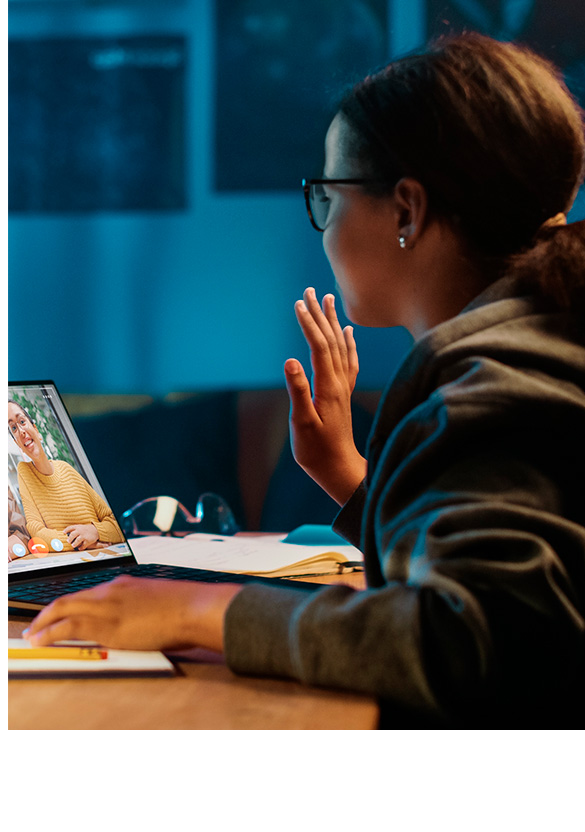
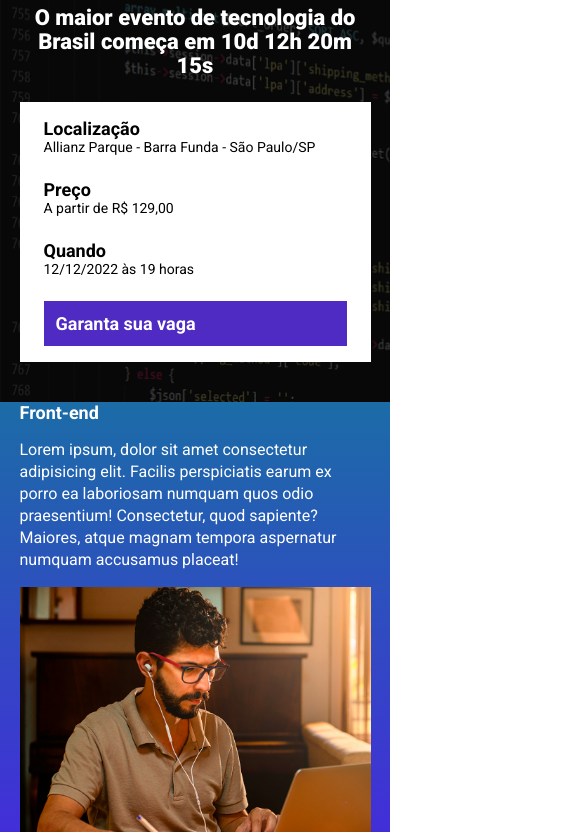
Before and after one commit to wildw0/ebac_tech_talks, a website built with Parcel: page src/index.html in a window 390 px wide. Shown: the part 98-930 px from the top of the page, 585 px wide, since content can reach past the window. Before the commit the page ends 844 px from the top, so only its background shows below. Built offline with nearby package versions, Linux system fonts and the light colour scheme.

```diff
--- a/src/index.html
+++ b/src/index.html
@@ -3,14 +3,78 @@
 <head>
     <meta charset="UTF-8">
     <meta name="viewport" content="width=device-width, initial-scale=1.0">
-    <title>Document</title>
+    <title>EBAC Tech Talks</title>
+    <link rel="preconnect" href="https://fonts.googleapis.com">
+    <link rel="preconnect" href="https://fonts.gstatic.com" crossorigin>
+    <link href="https://fonts.googleapis.com/css2?family=Roboto:wght@400;700;900&display=swap" rel="stylesheet">
+
     <link rel="stylesheet" href="styles/main.scss">
 </head>
 <body>
-    <h1>
-        olá
-    </h1>
-    <img src="/src/images/backend.png" alt="">
+    <header class="hero">
+        <div class="container">
+            <img class="hero__logo" src="./images/ebac_logo.svg" alt="EBAC">
+            <p class="hero__text">
+                O maior evento de tecnologia do Brasil começa em 10d 12h 20m 15s
+            </p>
+            <div class="infos-bar">
+                <ul class="infos-bar__infos">
+                    <li class="infos-bar__infos__item">
+                        <b>Localização</b>
+                        Allianz Parque - Barra Funda - São Paulo/SP
+                    </li>
+                    <li class="infos-bar__infos__item">
+                        <b>Preço</b>
+                        A partir de R$ 129,00
+                    </li>
+                    <li class="infos-bar__infos__item">
+                        <b>Quando</b>
+                        12/12/2022 às 19 horas
+                    </li>
+                </ul>
+                <a href="#" class="button button--primary">Garanta sua vaga</a>
+            </div>
+        </div>
+    </header>
+    <section class="event--frontend">
+    <div class="container">
+        <div class="event__details">
+            <h2 class="event__details__title">Front-end</h2>
+            <p class="event__details__description">Lorem ipsum, dolor sit amet consectetur adipisicing elit. Facilis perspiciatis earum ex porro ea laboriosam numquam quos odio praesentium! Consectetur, quod sapiente? Maiores, atque magnam tempora aspernatur numquam accusamus placeat!</p>
+        </div>
+        <img class="event__image" src="/src/images/frontend.png" alt="Front-end">
+    </div>
+    </section>
+
+    <section class="event--ui-ux">
+        <div class="container">
+            <div class="event__details">
+                <h2 class="event__details__title">UI/UX</h2>
+                <p class="event__details__description">Lorem ipsum, dolor sit amet consectetur adipisicing elit. Facilis perspiciatis earum ex porro ea laboriosam numquam quos odio praesentium! Consectetur, quod sapiente? Maiores, atque magnam tempora aspernatur numquam accusamus placeat!</p>
+            </div>
+            <img class="event__image" src="/src/images/frontend.png" alt="Front-end">
+        </div>
+        </section>
+
+        <section class="event--data-science">
+            <div class="container">
+                <div class="event__details">
+                    <h2 class="event__details__title">Data science</h2>
+                    <p class="event__details__description">Lorem ipsum, dolor sit amet consectetur adipisicing elit. Facilis perspiciatis earum ex porro ea laboriosam numquam quos odio praesentium! Consectetur, quod sapiente? Maiores, atque magnam tempora aspernatur numquam accusamus placeat!</p>
+                </div>
+                <img class="event__image" src="/src/images/frontend.png" alt="Front-end">
+            </div>
+            </section>
+
+            <section class="event--backend">
+                <div class="container">
+                    <div class="event__details">
+                        <h2 class="event__details__title">Back-end</h2>
+                        <p class="event__details__description">Lorem ipsum, dolor sit amet consectetur adipisicing elit. Facilis perspiciatis earum ex porro ea laboriosam numquam quos odio praesentium! Consectetur, quod sapiente? Maiores, atque magnam tempora aspernatur numquam accusamus placeat!</p>
+                    </div>
+                    <img class="event__image" src="/src/images/frontend.png" alt="Front-end">
+                </div>
+            </section>
     <script src="scripts/main.js"></script>
 </body>
 </html>
--- /dev/null
+++ b/src/styles/_event.scss
@@ -0,0 +1,63 @@
+@use 'variables';
+
+.event {
+    padding: 80px 0;
+
+    &--frontend {
+        background-image: linear-gradient(variables.$blue1, variables.$blue2);
+    }
+
+    &--ui-ux {
+        background-image: linear-gradient(variables.$blue2, variables.$pink);
+    }
+
+    &--data-science {
+        background-image: linear-gradient(variables.$pink, variables.$yellow);
+    }
+
+    &--backend {
+        background-image: linear-gradient(variables.$yellow, variables.$pink);
+    }
+
+    &--image-left {
+        .container {
+            flex-direction: row-reverse;
+        }
+    }
+
+    .container {
+        display: flex;
+        gap: 40px;
+    }
+
+    &__image {
+        max-width: 360px;
+    }
+
+    &__details {
+        &__title {
+            font-size: 18px;
+            font-weight: bold;
+            margin-bottom: 16px;
+        }
+
+        &__description {
+            line-height: 22px;
+        }
+    }
+
+    @media (max-width: 640px) {
+        .container {
+            display: block;
+        }
+
+        &__image {
+            width: 100%;
+        }
+
+        &__details {
+            margin-right: 0;
+            margin-bottom: 16px;
+        }
+    }
+}
--- /dev/null
+++ b/src/styles/_hero.scss
@@ -0,0 +1,59 @@
+@use 'variables';
+.hero {
+    padding-top: 60px;
+    padding-bottom: 100px;
+    background-image: url(../images/fundo.png);
+    background-repeat: no-repeat;
+    background-size: cover;
+    position: relative;
+
+    .container {
+        position: relative;
+    }
+
+    &::before {
+        position: absolute;
+        top: 0;
+        left: 0;
+        width: 100%;
+        height: 100%;
+        background-color: variables.$secTextColor;
+        content: '';
+        opacity: 0.7;
+    }
+
+    &__text {
+        margin-top: 64px;
+        margin-bottom: 64px;
+        font-size: 40px;
+        line-height: 56px;
+        font-weight: 800;
+        text-align: center;
+    }
+
+    &__logo {
+        display: block;
+        margin: 0 auto; // a centralização com 0 auto só funcionou pq do display block
+        height: 80px;
+    }
+
+    @media (max-width: 640px) {
+        padding: 40px 0;
+
+        &__logo {
+            height: 40px;
+        }
+
+        &__text {
+            font-size: 22px;
+            line-height: 24px;
+            margin: 24px 0;
+        }
+    }
+
+    @media (max-width: 1024px) {
+
+
+    }
+
+}
--- /dev/null
+++ b/src/styles/_variables.scss
@@ -0,0 +1,8 @@
+$textColor: #fff;
+$secTextColor: #000;
+
+$purple: #4f2ac3;
+$blue1:#1b6ca7;
+$blue2: #442bdb;
+$pink: #89223b;
+$yellow: #9c791d;
--- /dev/null
+++ b/src/styles/components/_buttons.scss
@@ -0,0 +1,25 @@
+@use '../variables';
+
+.button {
+    padding: 12px;
+    font-size: 18px;
+    font-weight: bold;
+    text-decoration: none;
+    text-align: center;
+    white-space: nowrap; //para não quebrar a linha no display flex ele força a linha, para quebrar a linho no flex eu utilizo flex-wrap:wrap
+
+    &--primary {
+        color: #fff;
+        background-color: variables.$purple;
+    }
+
+    @media (max-width: 640px) {
+        display: block;
+        width: 100%;
+    }
+
+    @media (max-width: 1024px) {
+        display: flex;
+        align-items: center;
+    }
+}
--- /dev/null
+++ b/src/styles/components/_infos_bar.scss
@@ -0,0 +1,43 @@
+@use '../variables';
+
+.infos-bar {
+    padding: 16px 24px;
+    background-color: variables.$textColor;
+    display: flex;
+    justify-content: space-between;
+
+    &__infos {
+    display: flex;
+    gap: 40px; //distancia entre os elementos
+
+        &__item {
+            font-size: 14px;
+            color: variables.$secTextColor;
+
+            b {
+                color: variables.$secTextColor;
+                font-size: 18px;
+                display: block;
+            }
+        }
+    }
+
+    @media (max-width: 640px) {
+        display: block;
+
+        &__infos {
+            display: block;
+
+            &__item {
+                margin-bottom: 24px;
+            }
+        }
+    }
+
+    @media (max-width: 1024px) {
+        &__infos {
+            gap: 16px;
+        }
+    }
+
+}
--- a/src/styles/main.scss
+++ b/src/styles/main.scss
@@ -0,0 +1,28 @@
+@use 'hero';
+@use 'components/infos_bar';
+@use 'components/buttons';
+@use 'event';
+@use 'variables';
+
+* {
+    margin: 0;
+    padding: 0;
+    box-sizing: border-box;
+    font-family: Roboto, sans-serif;
+    color: variables.$textColor;
+    list-style: none;
+}
+
+.container {
+    max-width: 960px;
+    width: 100%;
+    margin: 0 auto;
+
+    @media (max-width: 640px) {
+        max-width: 80%;
+    }
+
+    @media (max-width: 1024px) {
+        max-width: 90%;
+    }
+}
```
